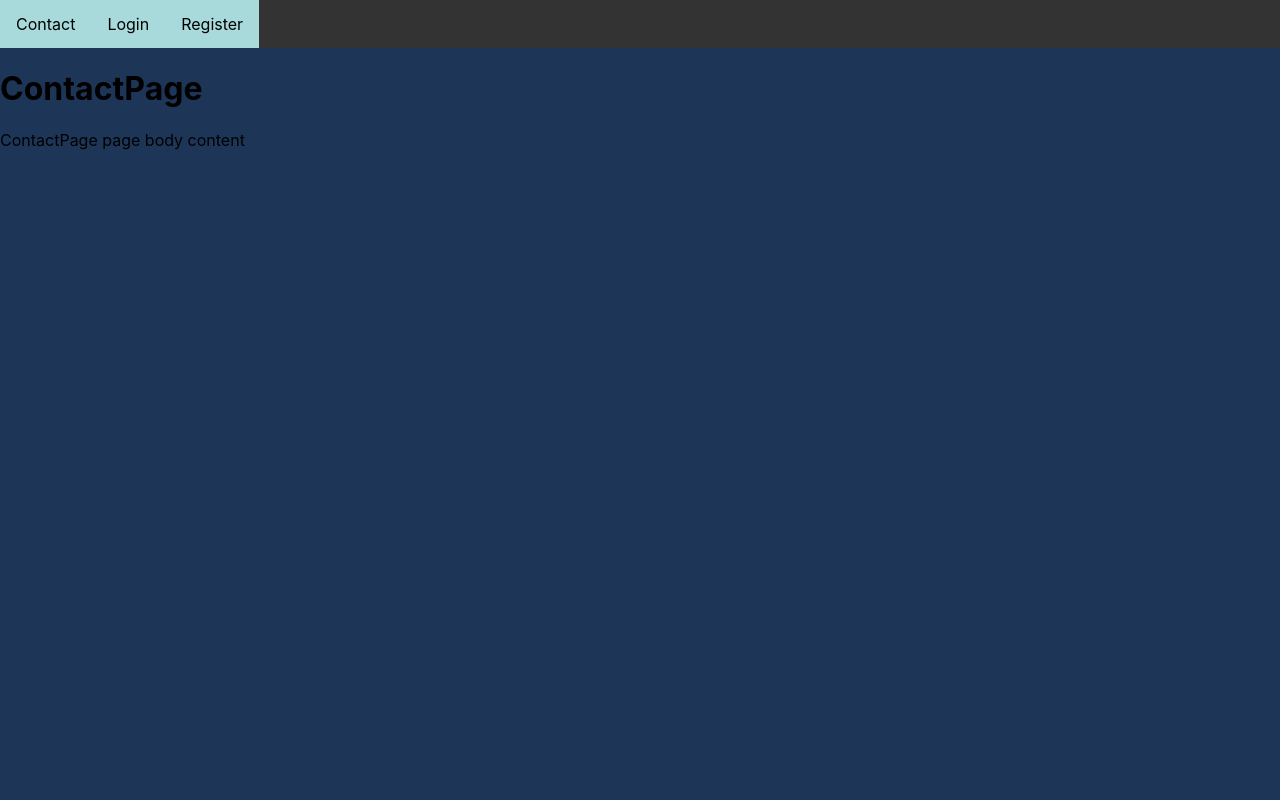
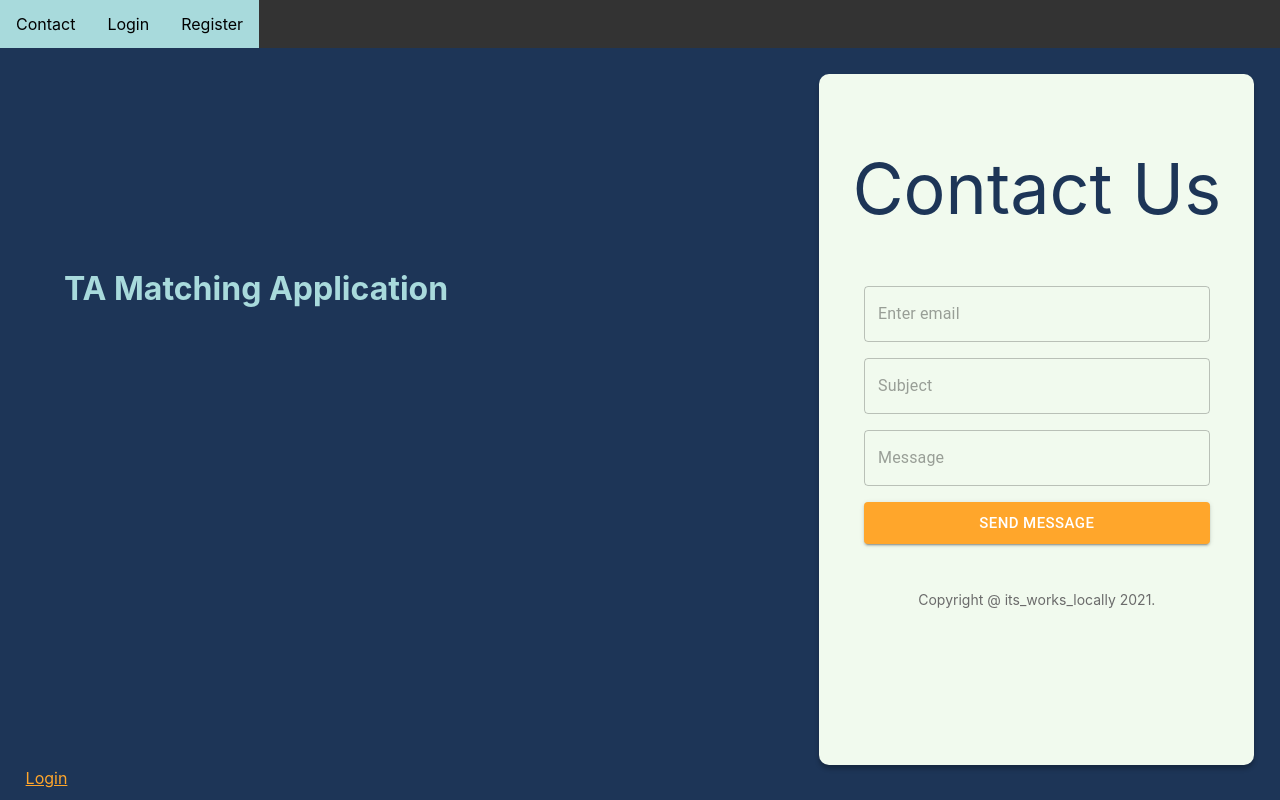
Before and after one commit to sarahtan931/TA-Course-Matching-App, a React (Create React App) app in the folder frontend/: page / in a window 1280 px wide. Built offline with nearby package versions, Linux system fonts and the light colour scheme.

Commit message:
Added Contact and Register pages

```diff
--- a/frontend/src/App.css
+++ b/frontend/src/App.css
@@ -66,9 +66,10 @@ li a {
 }
 .login-fields {
   width: 90%;
-  margin: 2vh;
+  margin: 1vh;
 }
 .login-mini-text {
+  margin: 2vh;
   justify-content: space-between;
   display: flex;
 }
@@ -79,3 +80,12 @@ li a {
   padding-top: 90vh;
   padding-left: 2vw;
 }
+
+.trademark-mini-text {
+  padding-top: 5%;
+  text-align: center;
+  font-size: 14px;
+  line-height: 29px;
+  color: #6B6B6B;
+  mix-blend-mode: normal;
+}
--- a/frontend/src/components/LoginButton.js
+++ b/frontend/src/components/ContactButton.js
@@ -1,7 +1,7 @@
 import React from "react";
 import Button from "@material-ui/core/Button";
 
-const LoginButton = () => {
+const ContactButton = () => {
 
     return (
         <Button
@@ -9,7 +9,7 @@ const LoginButton = () => {
 			value="Submit"
 			variant="contained"
 			color="primary"
-			href="/"
+			href="/login"
 			size="large"
 			fullWidth
 			style={{
@@ -17,9 +17,9 @@ const LoginButton = () => {
 			}}
 			// Add onClick
 		>
-            Sign In
+            Send Message
         </Button>
     );
 };
 
-export default LoginButton;
+export default ContactButton;
--- a/frontend/src/components/Pages/ContactPage.js
+++ b/frontend/src/components/Pages/ContactPage.js
@@ -1,12 +1,115 @@
-import React from 'react';
+import React, { Component } from "react";
+import ContactButton from "../ContactButton";
+import TextField from "@material-ui/core/TextField";
+import { Link, BrowserRouter, Route, Switch } from "react-router-dom";
 
-const ContactPage = () => {
-    return (
-       <div>
-          <h1>ContactPage</h1>
-           <p>ContactPage page body content</p>
-       </div>
-    );
+export default class ContactPage extends Component {
+	constructor(props) {
+		super(props);
+		this.state = {
+			email: "",
+			subject: "",
+			message: "",
+		};
+	}
+
+	handleInputChange = (event) => {
+		const { value, name } = event.target;
+		this.setState({
+			[name]: value,
+		});
+	};
+
+	onSubmit = (event) => {
+		event.preventDefault();
+		fetch("/api/auth", {
+			method: "POST",
+			body: JSON.stringify(this.state),
+			headers: {
+				"Content-Type": "application/json",
+			},
+		})
+			.then((res) => {
+				if (res.status === 200) {
+					this.props.history.push("/");
+				} else {
+					const error = new Error(res.error);
+					throw error;
+				}
+			})
+			.catch((err) => {
+				console.error(err);
+				alert("Error logging in please try again");
+			});
+	};
+
+	render() {
+		return (
+			<div>
+				<div class="login-left">
+					<h1 class="main-title">TA Matching Application</h1>
+					<div class="login-bottom-text">
+						<Link
+							to="/login"
+							style={{
+								color: "#FFA62B",
+							}}
+						>
+							Login
+						</Link>
+					</div>
+				</div>
+				<div class="login-right">
+					<h1 class="login-title">Contact Us</h1>
+					<form onSubmit={this.onSubmit}>
+						<div class="container">
+							<div class="login-fields">
+								<TextField
+									fullWidth
+									class="login-textfield"
+									type="email"
+									placeholder="Enter email"
+									variant="outlined"
+									value={this.state.email}
+									onChange={this.handleInputChange}
+									required
+								/>
+							</div>
+                            <div class="login-fields">
+								<TextField
+									fullWidth
+									class="login-textfield"
+									type="text"
+									placeholder="Subject"
+									variant="outlined"
+									value={this.state.activationKey}
+									onChange={this.handleInputChange}
+									required
+								/>
+							</div>
+							<div class="login-fields">
+								<TextField
+									fullWidth
+									class="login-textfield"
+									type="text"
+									placeholder="Message"
+									variant="outlined"
+                                    style={{
+                                        top:"10vh",
+                                    }}
+									value={this.state.password}
+									onChange={this.handleInputChange}
+									required
+								/>
+							</div>
+							<div class="login-fields">
+								<ContactButton></ContactButton>
+							</div>
+						</div>
+					</form>
+					<p class="trademark-mini-text">Copyright @ its_works_locally 2021.</p>
+				</div>
+			</div>
+		);
+	}
 }
-
-export default ContactPage;
--- a/frontend/src/components/Pages/LoginPage.js
+++ b/frontend/src/components/Pages/LoginPage.js
@@ -99,6 +99,7 @@ export default class LoginPage extends Component {
 							<Link to="/register">Sign Up</Link>
 						</p>
 					</div>
+                    <p class="trademark-mini-text">Copyright @ its_works_locally 2021.</p>
 				</div>
 			</div>
 		);
--- a/frontend/src/components/Pages/RegisterPage.js
+++ b/frontend/src/components/Pages/RegisterPage.js
@@ -1,12 +1,128 @@
-import React from 'react';
+import React, { Component } from "react";
+import LoginButton from "../LoginButton";
+import TextField from "@material-ui/core/TextField";
+import { Link, BrowserRouter, Route, Switch } from "react-router-dom";
 
-const RegisterPage = () => {
-    return (
-       <div>
-          <h1>RegisterPage</h1>
-           <p>RegisterPage page body content</p>
-       </div>
-    );
+export default class RegisterPage extends Component {
+	constructor(props) {
+		super(props);
+		this.state = {
+			email: "",
+			activationKey: "",
+			password: "",
+			passwordConfirm: "",
+		};
+	}
+
+	handleInputChange = (event) => {
+		const { value, name } = event.target;
+		this.setState({
+			[name]: value,
+		});
+	};
+
+	onSubmit = (event) => {
+		event.preventDefault();
+		fetch("/api/auth", {
+			method: "POST",
+			body: JSON.stringify(this.state),
+			headers: {
+				"Content-Type": "application/json",
+			},
+		})
+			.then((res) => {
+				if (res.status === 200) {
+					this.props.history.push("/");
+				} else {
+					const error = new Error(res.error);
+					throw error;
+				}
+			})
+			.catch((err) => {
+				console.error(err);
+				alert("Error logging in please try again");
+			});
+	};
+
+	render() {
+		return (
+			<div>
+				<div class="login-left">
+					<h1 class="main-title">TA Matching Application</h1>
+					<div class="login-bottom-text">
+						<Link
+							to="/"
+							style={{
+								color: "#FFA62B",
+							}}
+						>
+							Contact Us
+						</Link>
+					</div>
+				</div>
+				<div class="login-right">
+					<h1 class="login-title">Register</h1>
+					<form onSubmit={this.onSubmit}>
+						<div class="container">
+							<div class="login-fields">
+								<TextField
+									fullWidth
+									class="login-textfield"
+									type="email"
+									name="email"
+									placeholder="Enter email"
+									variant="outlined"
+									value={this.state.email}
+									onChange={this.handleInputChange}
+									required
+								/>
+							</div>
+                            <div class="login-fields">
+								<TextField
+									fullWidth
+									class="login-textfield"
+									type="text"
+									placeholder="Activation Key"
+									variant="outlined"
+									value={this.state.activationKey}
+									onChange={this.handleInputChange}
+									required
+								/>
+							</div>
+							<div class="login-fields">
+								<TextField
+									fullWidth
+									class="login-textfield"
+									type="password"
+									name="password"
+									placeholder="New password"
+									variant="outlined"
+									value={this.state.password}
+									onChange={this.handleInputChange}
+									required
+								/>
+							</div>
+                            <div class="login-fields">
+								<TextField
+									fullWidth
+									class="login-textfield"
+									type="password"
+									name="password"
+									placeholder="Re-enter password"
+									variant="outlined"
+									value={this.state.passwordConfirm}
+									onChange={this.handleInputChange}
+									required
+								/>
+							</div>
+							<div class="login-fields">
+								<LoginButton></LoginButton>
+							</div>
+						</div>
+					</form>
+					<p class="trademark-mini-text">Copyright @ its_works_locally 2021.</p>
+				</div>
+			</div>
+		);
+	}
 }
-
-export default RegisterPage;
```
Also changed, not shown: frontend/src/components/Home.js (deleted, +0 -12 lines), frontend/src/components/Register.js (deleted, +0 -92 lines).
